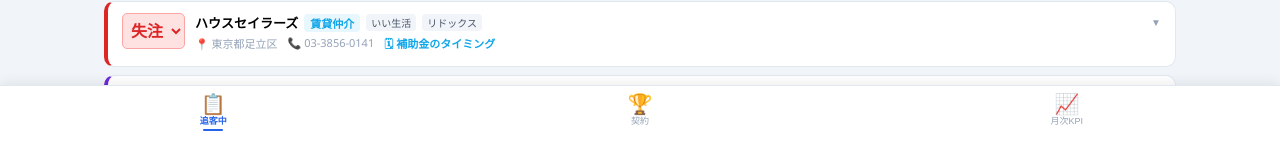
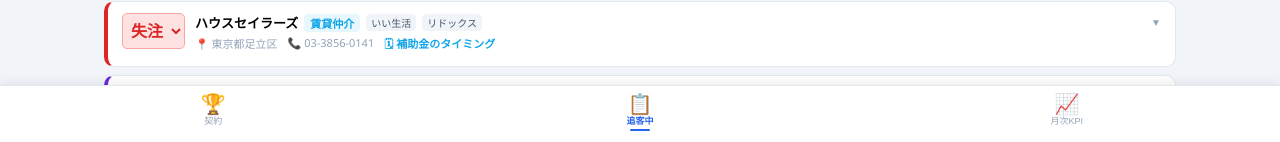
Before and after one commit to kstbd2000-ctrl/ielove-kpi, a React (Vite) app: page / in a window 1280 px wide. Shown: the part 658-800 px from the top of the page. Built offline with nearby package versions, Linux system fonts and the light colour scheme.

Commit message:
chore: swap order of 契約 and 追客中 tabs in bottom nav
https://claude.ai/code/session_013RfWjBs2MynHwd6iGQVHKn

```diff
--- a/src/App.jsx
+++ b/src/App.jsx
@@ -565,8 +565,8 @@ export default function App(){
   useEffect(()=>{ lsSet("monthly_cases", JSON.stringify(monthlyCases)); },[monthlyCases]);
 
   const tabs=[
+    {k:"clients",  icon:"🏆", l:"契約"},
     {k:"followup", icon:"📋", l:"追客中"},
-    {k:"clients",  icon:"🏆", l:"契約"},
     {k:"monthly",  icon:"📈", l:"月次KPI"},
   ];
   return(
```
